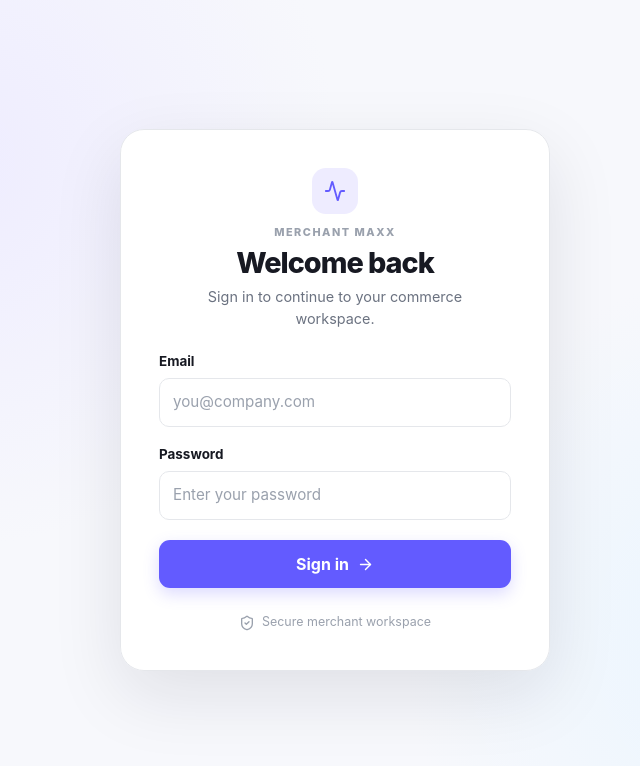
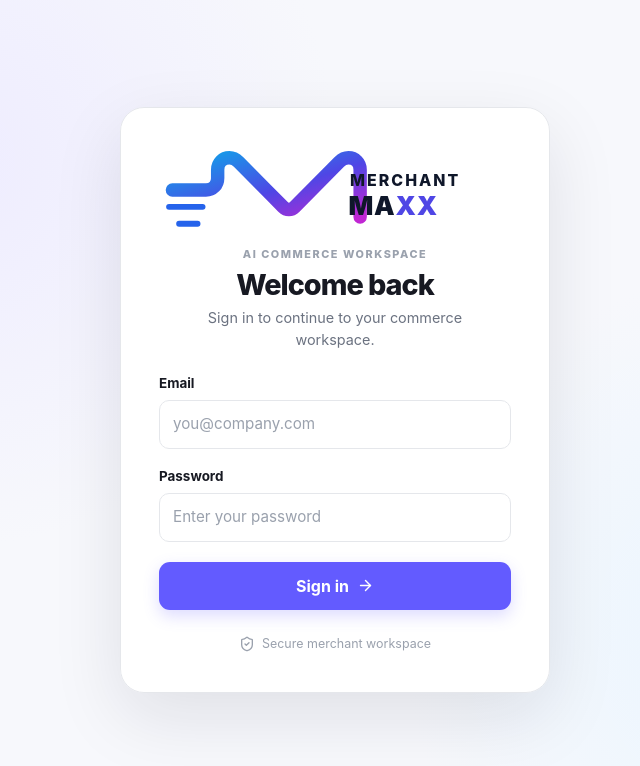
Before and after one commit to divy-jn/merchant-maxx, a React (Vite) app in the folder frontend/: page /login in a window 1280 px wide. Shown: the top 766 px of the page, without its empty margins (305-945 px from the left). Built offline with nearby package versions, Linux system fonts and the light colour scheme; no server answers.

Commit message:
feat(ui): use branded login identity

```diff
--- a/frontend/src/pages/Login.jsx
+++ b/frontend/src/pages/Login.jsx
@@ -1,5 +1,5 @@
 import { useState } from 'react';
-import { Activity, ArrowRight, ShieldCheck } from 'lucide-react';
+import { ArrowRight, ShieldCheck } from 'lucide-react';
 import { useAuth } from '../context/AuthContext';
 import { useNavigate } from 'react-router-dom';
 import './Login.css';
@@ -23,8 +23,8 @@ export default function Login() {
     <div className="login-container">
       <div className="login-card animate-fade-in">
         <div className="login-header">
-          <div className="login-mark"><Activity size={22} /></div>
-          <span className="login-eyebrow">MERCHANT MAXX</span>
+          <img src="/merchant-maxx-logo.svg" alt="Merchant Maxx" className="login-logo" />
+          <span className="login-eyebrow">AI COMMERCE WORKSPACE</span>
           <h1>Welcome back</h1>
           <p>Sign in to continue to your commerce workspace.</p>
         </div>
```
